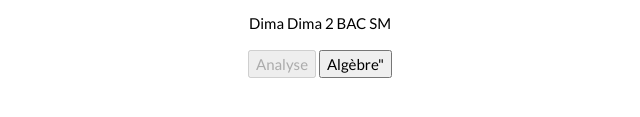
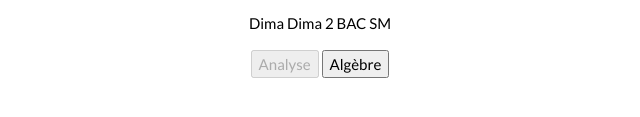
Before and after one commit to darkerjs/ahmad, a plain HTML site: page dlpage.html in a window 1280 px wide. Shown: the part 401-518 px from the top of the page, 320-960 px from the left. Drawn offline with nearby package versions, Linux system fonts and the light colour scheme.

Commit message:
0.8.1.4.8

```diff
--- a/dlpage.html
+++ b/dlpage.html
@@ -129,7 +129,7 @@ html {
   <div class='child'>
     <p>Dima Dima 2 BAC SM</p>
 		<button type="button" disabled>Analyse</button>
-    <button onclick="window.location.href='https://drive.google.com/u/3/uc?id=1Ndq5qSbCMJ4nMJM7rkSBZQBQdU1pfaC1&export=download'">Algèbre"</button>
+    <button onclick="window.location.href='https://drive.google.com/u/3/uc?id=1Ndq5qSbCMJ4nMJM7rkSBZQBQdU1pfaC1&export=download'">Algèbre</button>
 	</div>
 </body>
 </html>
```
